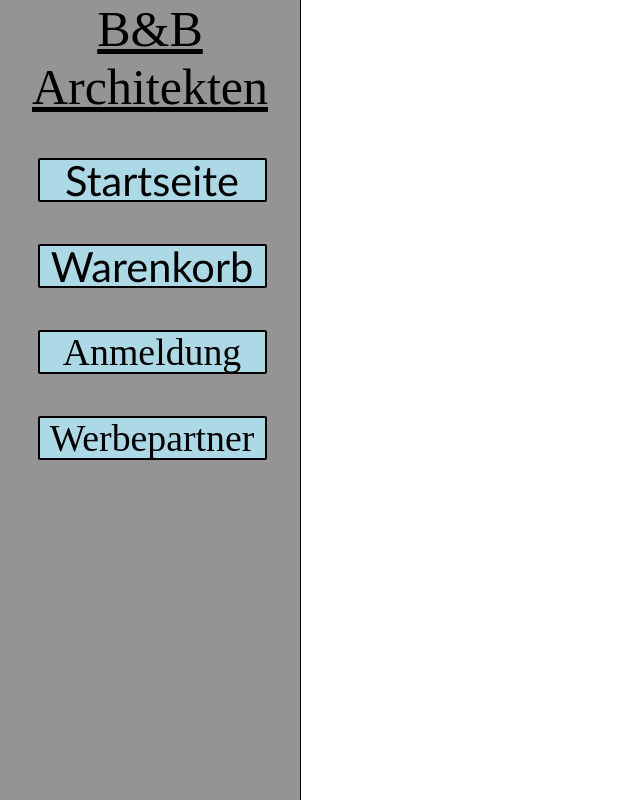
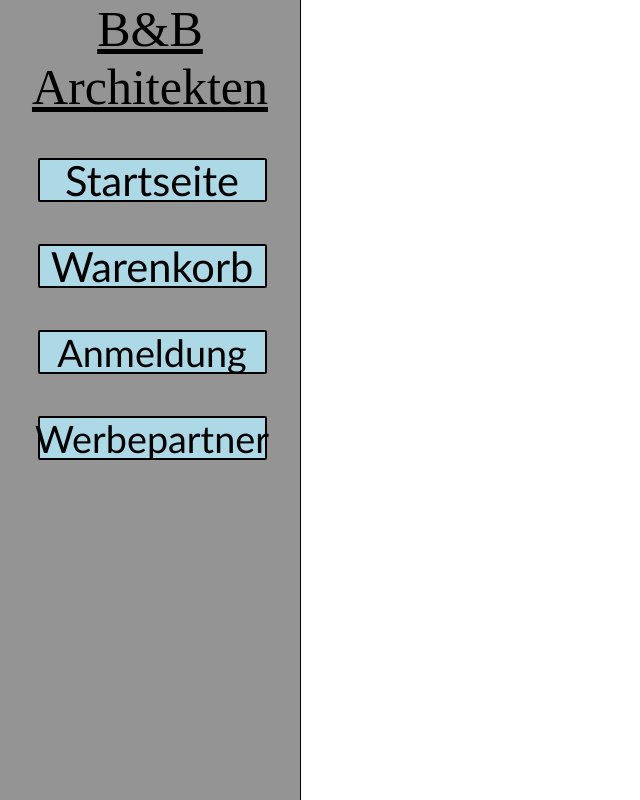
Before and after one commit to MichelBartels/Webseite, a PHP site: page /test2.php in a window 1280 px wide. Shown: the whole page, without its empty margins (0-640 px from the left). Run offline with PHP 8.4, Linux system fonts and the light colour scheme.

Commit message:
Update test2.css

```diff
--- a/test2.css
+++ b/test2.css
@@ -80,7 +80,7 @@
   border-width:2px;
   border-radius:2px;
   text-decoration:none;
-  font-family: corbel;
+  font-family: candara;
 }
 
 #Bild{
```
